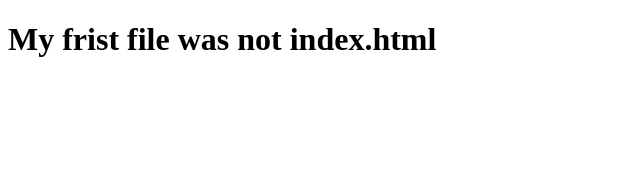
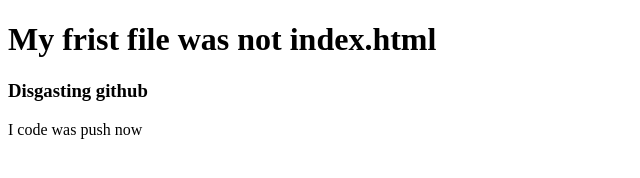
Before and after one commit to sakilanjum99/my-third-repo, a plain HTML site: page index.html in a window 1280 px wide. Shown: the whole page, without its empty margins (0-640 px from the left). Drawn offline with Linux system fonts and the light colour scheme.

Commit message:
paragrap tag added

```diff
--- a/index.html
+++ b/index.html
@@ -8,5 +8,7 @@
 </head>
 <body>
     <h1>My frist file was not index.html</h1>
+    <h3>Disgasting github</h3>
+    <P>I code was push now</P>
 </body>
 </html>
```
